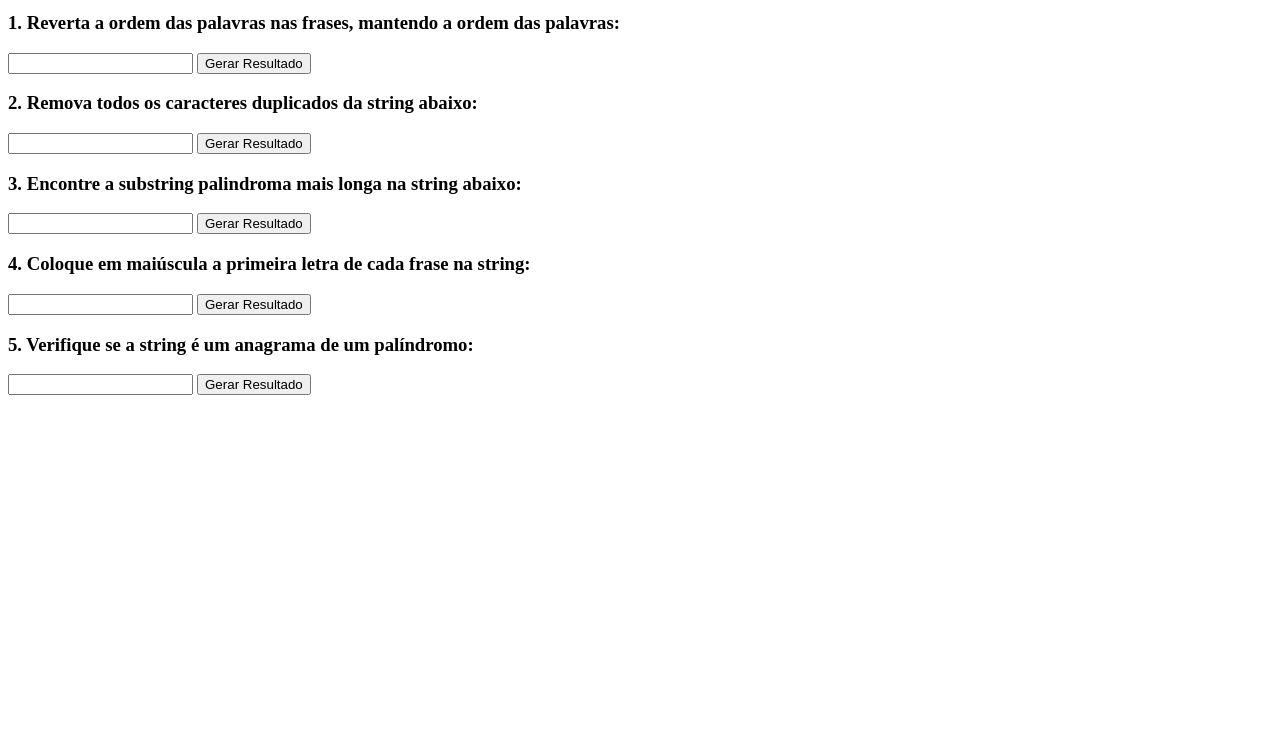
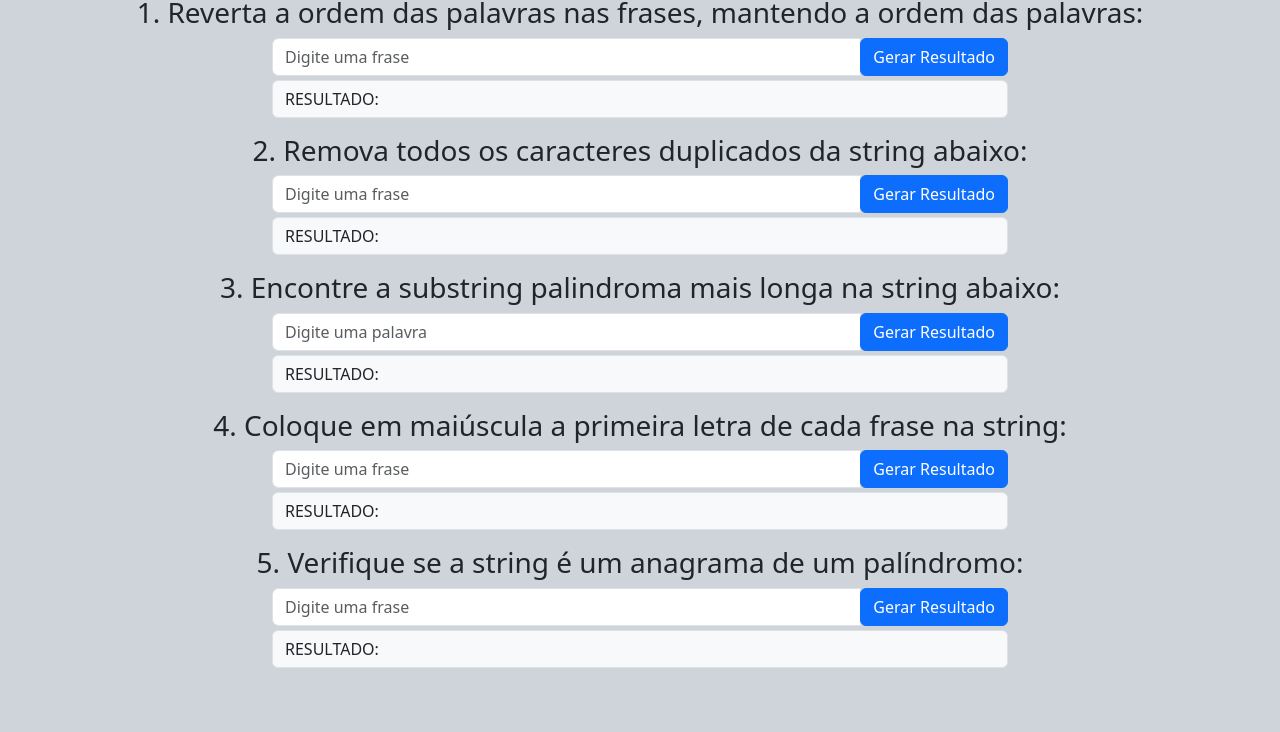
Before and after one commit to AllanSantos-DV/Exercicios_Estagio, a plain HTML site: page index.html in a window 1280 px wide. Shown: the part 68-800 px from the top of the page. Drawn offline with nearby package versions, Linux system fonts and the light colour scheme.

Commit message:
Adcionado Bootstrap para estilização - Correção do espaçamento no resultado dos exercicios

```diff
--- a/index.html
+++ b/index.html
@@ -5,37 +5,91 @@
     <meta charset="UTF-8">
     <meta name="viewport" content="width=device-width, initial-scale=1.0">
     <title>Exercicios</title>
+    <link href="https://cdn.jsdelivr.net/npm/bootstrap@5.3.0/dist/css/bootstrap.min.css" rel="stylesheet"
+        integrity="sha384-9ndCyUaIbzAi2FUVXJi0CjmCapSmO7SnpJef0486qhLnuZ2cdeRhO02iuK6FUUVM" crossorigin="anonymous">
 </head>
 
-<body>
-    <h1>Manipulação de Strings</h1>
+<body class="bg-dark-subtle">
 
-    <h3>1. Reverta a ordem das palavras nas frases, mantendo a ordem das palavras:</h3>
-    <input type="text" id="input1" />
-    <button onclick="reverterPalavras()">Gerar Resultado</button>
-    <div id="resultado1"></div>
+    <div class="container text-center">
 
-    <h3>2. Remova todos os caracteres duplicados da string abaixo:</h3>
-    <input type="text" id="input2" />
-    <button onclick="removerDuplicados()">Gerar Resultado</button>
-    <div id="resultado2"></div>
+        <div class="row justify-content-center align-items-center" style="height: 50vh;">
 
-    <h3>3. Encontre a substring palindroma mais longa na string abaixo:</h3>
-    <input type="text" id="input3" />
-    <button onclick="encontrarMaiorPalindromo()">Gerar Resultado</button>
-    <div id="resultado3"></div>
+            <h1 class="mb-3">Manipulação de Strings</h1>
 
-    <h3>4. Coloque em maiúscula a primeira letra de cada frase na string:</h3>
-    <input type="text" id="input4" />
-    <button onclick="capitalizarFrase()">Gerar Resultado</button>
-    <div id="resultado4"></div>
+            <h3>1. Reverta a ordem das palavras nas frases, mantendo a ordem das palavras:</h3>
+            <div class="col-8 mb-3">
+                <div class="input-group mb-1">
+                    <input type="text" id="input1" class="form-control" placeholder="Digite uma frase">
+                    <div class="input-group-append">
+                        <button type="button" class="btn btn-primary" onclick="reverterPalavras()">Gerar
+                            Resultado</button>
+                    </div>
+                </div>
+                <div class="input-group-text">RESULTADO: &nbsp<span type="text" class="text-danger"
+                        id="resultado1"></span></div>
 
-    <h3>5. Verifique se a string é um anagrama de um palíndromo:</h3>
-    <input type="text" id="input5" />
-    <button onclick="verificarAnagramaPalindromo()">Gerar Resultado</button>
-    <div id="resultado5"></div>
+            </div>
+
+            <h3>2. Remova todos os caracteres duplicados da string abaixo:</h3>
+            <div class="col-8 mb-3">
+                <div class="input-group mb-1">
+                    <input type="text" id="input2" class="form-control" placeholder="Digite uma frase">
+                    <div class="input-group-append">
+                        <button type="button" class="btn btn-primary" onclick="removerDuplicados()">Gerar
+                            Resultado</button>
+                    </div>
+                </div>
+                <div class="input-group-text">RESULTADO: &nbsp<span type="text" class="text-danger"
+                        id="resultado2"></span></div>
+            </div>
+
+            <h3>3. Encontre a substring palindroma mais longa na string abaixo:</h3>
+            <div class="col-8 mb-3">
+                <div class="input-group mb-1">
+                    <input type="text" id="input3" class="form-control" placeholder="Digite uma palavra">
+                    <div class="input-group-append">
+                        <button type="button" class="btn btn-primary" onclick="encontrarMaiorPalindromo()">Gerar
+                            Resultado</button>
+                    </div>
+                </div>
+                <div class="input-group-text">RESULTADO: &nbsp<span type="text" class="text-danger"
+                        id="resultado3"></span></div>
+            </div>
+
+            <h3>4. Coloque em maiúscula a primeira letra de cada frase na string:</h3>
+            <div class="col-8 mb-3">
+                <div class="input-group mb-1">
+                    <input type="text" id="input4" class="form-control" placeholder="Digite uma frase">
+                    <div class="input-group-append">
+                        <button type="button" class="btn btn-primary" onclick="capitalizarFrase()">Gerar
+                            Resultado</button>
+                    </div>
+                </div>
+                <div class="input-group-text">RESULTADO: &nbsp<span type="text" class="text-danger"
+                        id="resultado4"></span></div>
+            </div>
+
+            <h3>5. Verifique se a string é um anagrama de um palíndromo:</h3>
+            <div class="col-8 mb-3">
+                <div class="input-group mb-1">
+                    <input type="text" id="input5" class="form-control" placeholder="Digite uma frase">
+                    <div class="input-group-append">
+                        <button type="button" class="btn btn-primary" onclick="verificarAnagramaPalindromo()">Gerar
+                            Resultado</button>
+                    </div>
+                </div>
+                <div class="input-group-text">RESULTADO: &nbsp<span type="text" class="text-danger"
+                        id="resultado5"></span></div>
+            </div>
+
+        </div>
+    </div>
 
     <script src="script.js"></script>
+    <script src="https://cdn.jsdelivr.net/npm/bootstrap@5.3.0/dist/js/bootstrap.bundle.min.js"
+        integrity="sha384-geWF76RCwLtnZ8qwWowPQNguL3RmwHVBC9FhGdlKrxdiJJigb/j/68SIy3Te4Bkz"
+        crossorigin="anonymous"></script>
 </body>
 
 </html>
--- a/script.js
+++ b/script.js
@@ -66,7 +66,7 @@ function validarEntrada(valor) {
       .map(function (frase) {
         return frase.charAt(0).toUpperCase() + frase.slice(1);
       })
-      .join("");
+      .join(" ");
 
     document.getElementById("resultado4").textContent = resultado;
   }
```
